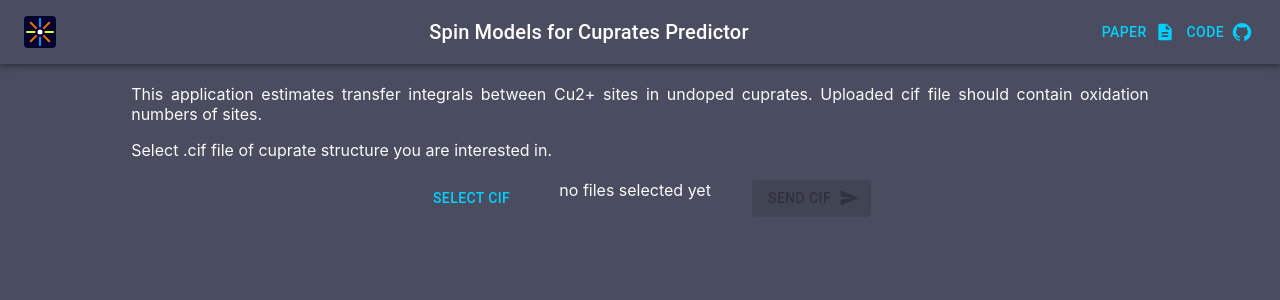
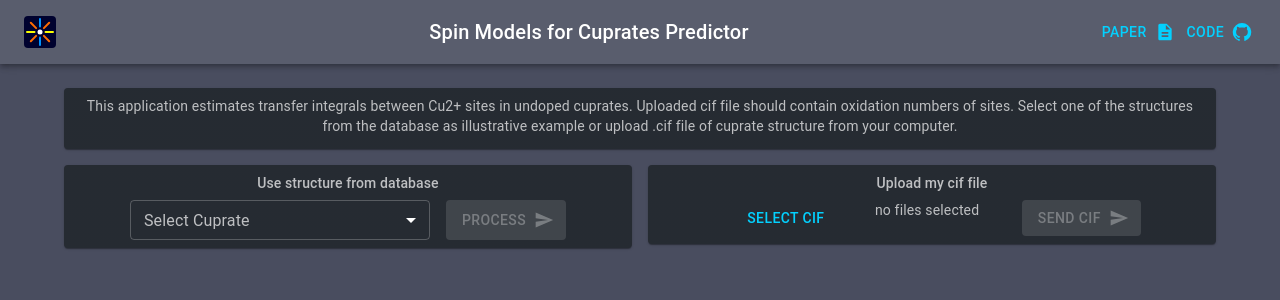
Before and after one commit to denyskononenko/smcp, a React (Create React App) app: page / in a window 1280 px wide. Shown: the top 300 px of the page. Built offline with nearby package versions, Linux system fonts and the light colour scheme.

Commit message:
feat: ui update: darke mode + functionality to use structure from database is added

```diff
--- a/src/App.js
+++ b/src/App.js
@@ -5,6 +5,7 @@ import { ThemeProvider, createTheme } from '@mui/material/styles';
 
 const theme = createTheme({
   palette: {
+    mode: 'dark',
     primary: {
       main: "#03d1ff",
     },
--- a/src/Form.js
+++ b/src/Form.js
@@ -6,24 +6,90 @@ import ThreeScene from './Scene.js';
 import Summary from "./Summary.js";
 import SendIcon from '@mui/icons-material/Send';
 import Alert from '@mui/material/Alert';
+import Grid from '@mui/material/Grid';
+import Box from '@mui/material/Box';
+import Typography from '@mui/material/Typography';
+import InputLabel from '@mui/material/InputLabel';
+import MenuItem from '@mui/material/MenuItem';
+import FormControl from '@mui/material/FormControl';
+import Select from '@mui/material/Select';
+import Paper from "@mui/material/Paper";
+import Container from '@mui/material/Container';
+import { styled } from "@mui/material/styles";
+
+const testStructures = [
+    {id: "532", name: "Ca2 (Cu Br2 O2)"},
+    {id: "4154", name: "K2 Cu (N H C O N H C O N H)2 (H2 O)4"},
+    {id: "80576", name: "Cu Sb2 O6"},
+    {id: "51713", name: "Sr3 Cu3 (P O4)4"},
+]
+
+const Item = styled(Paper)(({ theme }) => ({
+    backgroundColor: theme.palette.mode === "dark" ? "#1A2027" : "#fff",
+    ...theme.typography.body2,
+    padding: theme.spacing(1),
+    textAlign: "center",
+    color: theme.palette.text.secondary
+  }));
 
 class Form extends Component {
 
     constructor(props){
         super(props);
         this.state = {
+            testStructure: "",
+            testStructureId: "",
             file: null,
+            fileName: "no files selected",
             isSpinModelCalculated: false,
-            loading: false,
-            fileName: "no files selected yet",
+            loadingTestStructure: false,
+            loadingUserStructure: false,
             formula: null,
             lattice: null,
             exchanges: null,
             distances: null,
             vertices: null,
             edges: null,
-            errorMessage: null
+            errorMessage: null,
         }
+    };
+
+    handleTestStructureChange = (event) => {
+        this.setState({
+            testStructure: event.target.value,
+            testStructureId: event.target.value
+        });
+        console.log("TestStructure ", event.target);
+        console.log("TestStructure ", this.state.testStructure);
+    };
+
+    handleTestStructureSubmit = () => {
+        this.setState({loadingTestStructure: true});
+        // assemble the responce data
+        const data = new FormData();
+        data.append('id', this.state.testStructureId);
+        console.log(data);
+
+        fetch('/process_test_cif', {
+            method: 'POST',
+            body: data,
+            })
+            .then(response => response.json())
+            .then(data => { this.setState({
+                formula: data.formula,
+                lattice: data.lattice,
+                exchanges: data.exchanges,
+                distances: data.distances,
+                vertices: data.vertices,
+                edges: data.edges,
+                isSpinModelCalculated: data.status,
+                errorMessage: data.error,
+                loadingTestStructure: false
+                });
+                console.log("Submit is invoked");
+                console.log(this.state);
+            });
+
     };
 
     handleFileChange = (event) => {
@@ -38,7 +104,7 @@ class Form extends Component {
 
     handleFileSubmit = () => {
         //
-        this.setState({loading: true});
+        this.setState({loadingUserStructure: true});
 
         const data = new FormData();
         // assemble the responce data
@@ -58,7 +124,7 @@ class Form extends Component {
             edges: data.edges,
             isSpinModelCalculated: data.status,
             errorMessage: data.error,
-            loading: false
+            loadingUserStructure: false
             });
             console.log("Submit is invoked");
             console.log(this.state);
@@ -92,16 +158,64 @@ class Form extends Component {
 
         return(
             <div className="FormWrapper">
-
-                <div className="BoxWrapper">
-                    <div className="TextBox">
-                        <p>This application estimates transfer integrals between Cu2+ sites in undoped cuprates. Uploaded cif file should contain oxidation numbers of sites.</p>
-                        <p>Select .cif file of cuprate structure you are interested in.</p>
-                    </div>
-                </div>
-
-                <div className="BoxWrapper">
-                    <Stack spacing={2} direction="row">
+            <Container maxWidth="lg">
+            <Box sx={{ flexGrow: 1, marginBottom: 2, marginTop: 3}}>
+                <Grid container spacing={2}>
+                    <Grid item xs={12}>
+                    <Item>
+                        {/* <Typography variant="subtitle2" gutterBottom>
+                        Description
+                        </Typography> */}
+                        <Typography variant="body2" gutterBottom>
+                        This application estimates transfer integrals between Cu2+ sites in undoped cuprates.
+                        Uploaded cif file should contain oxidation numbers of sites.
+                        Select one of the structures from the database as illustrative example or upload .cif file of cuprate structure from your computer.
+                        </Typography>
+                    </Item>
+                    </Grid>
+                    <Grid item xs={6}>
+                    <Item>
+                        <Typography variant="subtitle2" gutterBottom>
+                        Use structure from database
+                        </Typography>
+                        <Stack spacing={2} direction="row" justifyContent="center">
+                        <FormControl sx={{ minWidth: 300 }} size="small">
+                        <InputLabel id="structure-select">Select Cuprate</InputLabel>
+                        <Select
+                            labelId="structure-select"
+                            id="structure-select"
+                            value={this.state.testStructureId}
+                            label="Test structure"
+                            onChange={this.handleTestStructureChange}>
+                            {testStructures.map((structure) => (
+                                <MenuItem
+                                key={structure.id}
+                                value={structure.id}>
+                                {structure.name}
+                                </MenuItem>
+                            ))}
+                        </Select>
+                        </FormControl>
+                        <LoadingButton
+                            size="medium"
+                            disabled={this.state.testStructure === '' || this.state.loadingUserStructure}
+                            onClick={this.handleTestStructureSubmit}
+                            endIcon={<SendIcon />}
+                            loading={this.state.loadingTestStructure}
+                            loadingPosition="end"
+                            variant="contained">
+                            Process
+                        </LoadingButton>
+                        </Stack>
+                    </Item>
+                    </Grid>
+                    <Grid item xs={6}>
+                    <Item>
+                        <Typography variant="subtitle2" gutterBottom>
+                        Upload my cif file
+                        </Typography>
+                        <Container>
+                        <Stack spacing={2} direction="row" justifyContent="center">
                         <input
                             type="file"
                             id="file-upload"
@@ -119,20 +233,24 @@ class Form extends Component {
                         <p className="TruncatedText">{this.state.fileName}</p>
                         <LoadingButton
                             size="medium"
-                            disabled={this.state.file === null || this.state.isUploadPending}
+                            disabled={this.state.file === null || this.state.loadingTestStructure}
                             onClick={this.handleFileSubmit}
                             endIcon={<SendIcon />}
-                            loading={this.state.loading}
+                            loading={this.state.loadingUserStructure}
                             loadingPosition="end"
                             variant="contained">
                             Send cif
                         </LoadingButton>
                     </Stack>
-                </div>
+                    </Container>
+                    </Item>
+                    </Grid>
+                </Grid>
+                </Box>
 
                 {scene}
                 {summary}
-
+            </Container>
             </div>
         )
     };
```
